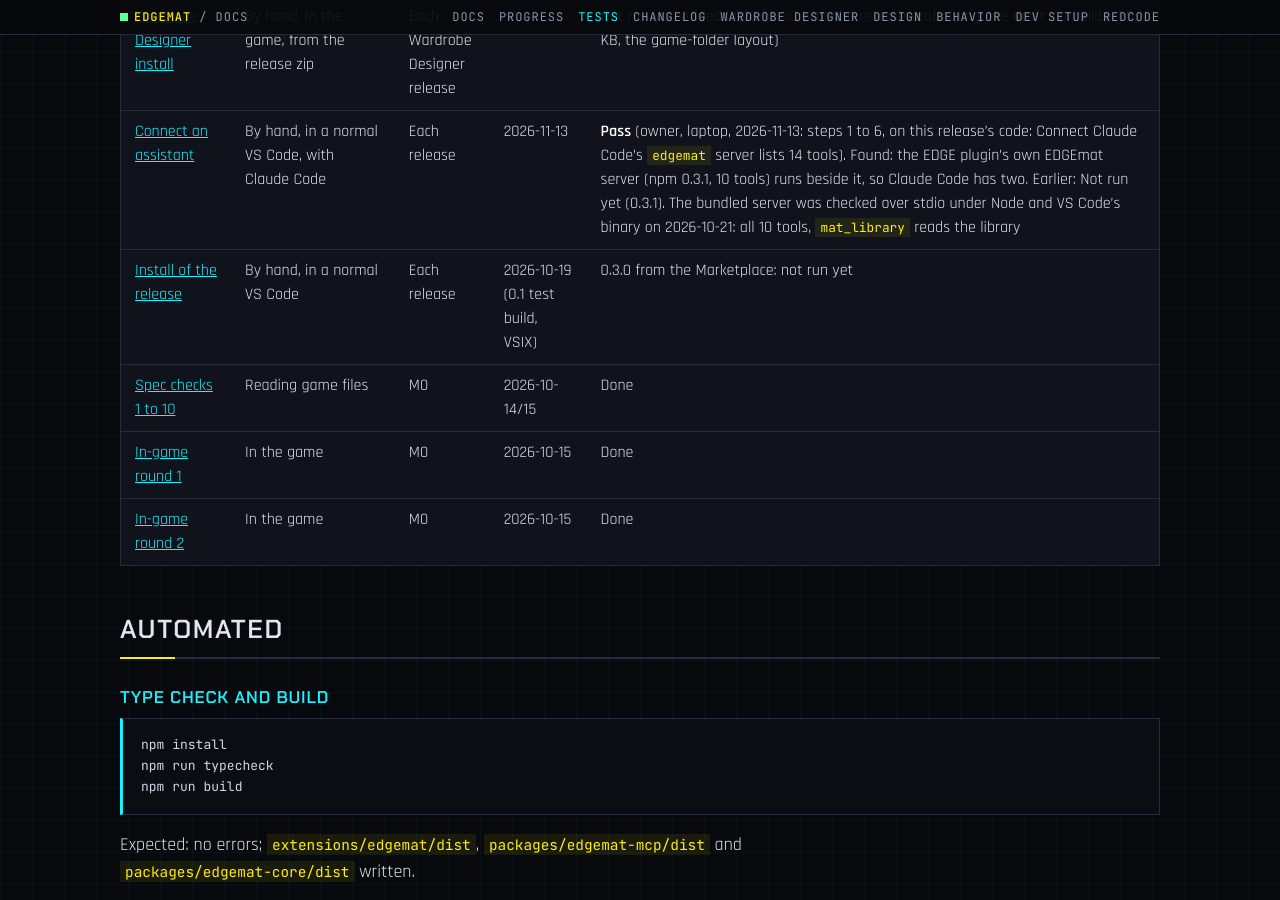
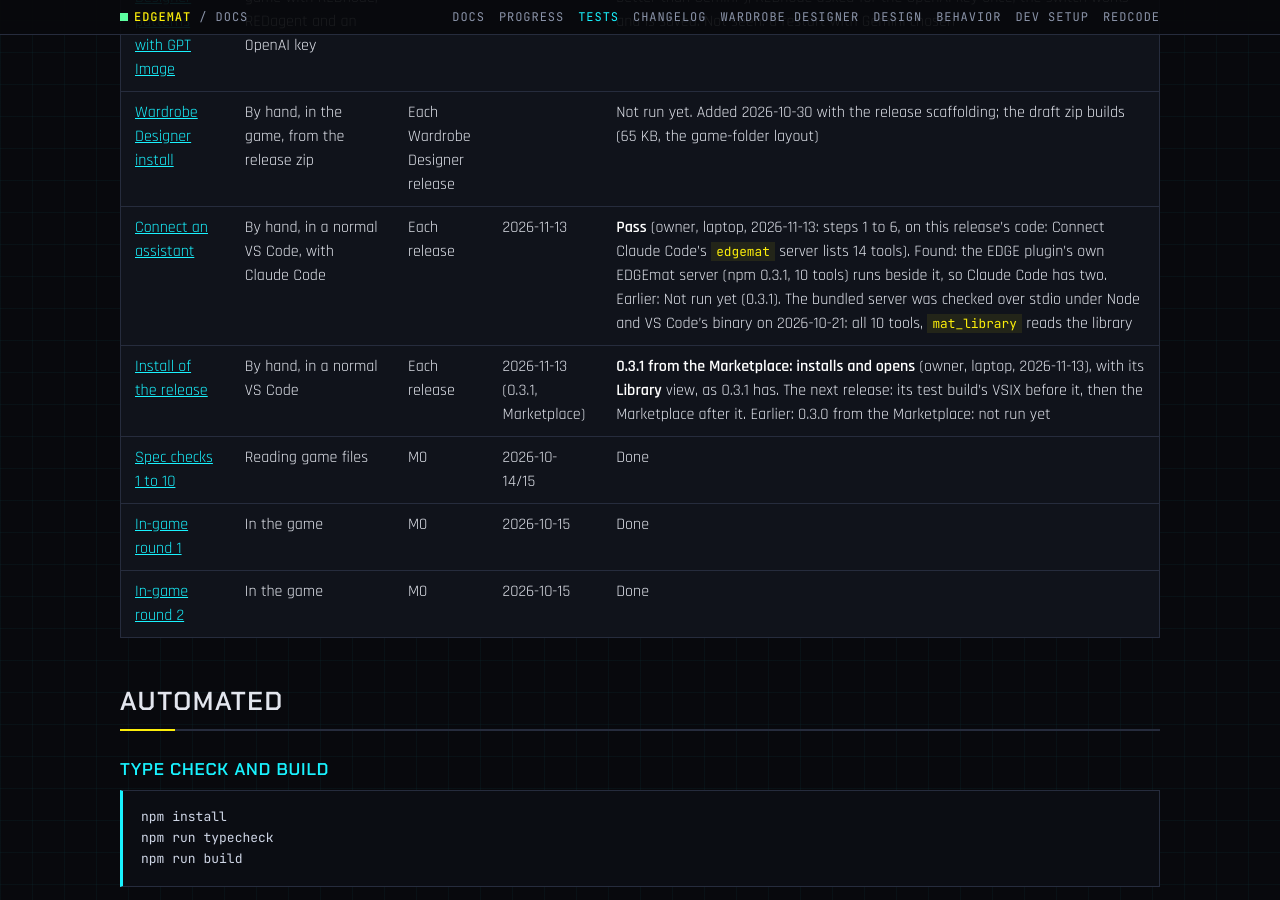
Before and after one commit to Edgemodders/EDGEmat, a Jekyll site: the page built from docs/testing.md, in a window 1280 px wide and 900 px high, scrolled down 4908 px. Built offline with Jekyll 4.4.1, drawn with Linux system fonts in a browser that asks for light colours; our own code applies the rules of GitHub Pages for plain Markdown files.

Commit message:
Tests: 0.3.1 from the Marketplace installs and opens (owner, laptop)
Co-Authored-By: Claude Opus 5.5 <noreply@anthropic.com>

```diff
--- a/docs/testing.md
+++ b/docs/testing.md
@@ -42,7 +42,7 @@ Last updated 2026-10-26.
 | [Wardrobe Designer patterns with GPT Image](#wardrobe-designer-patterns-with-gpt-image) | By hand, in the game with REDnode, REDagent and an OpenAI key | W2 | 2026-11-02 | **Passed** (owner, in the game): sharp, even dots front and back, none faded ("much better than Gemini"); REDnode asked for the OpenAI key once; the switch works and is saved. Not seen: a restart with Gemini chosen |
 | [Wardrobe Designer install](#wardrobe-designer-install) | By hand, in the game, from the release zip | Each Wardrobe Designer release | | Not run yet. Added 2026-10-30 with the release scaffolding; the draft zip builds (65 KB, the game-folder layout) |
 | [Connect an assistant](#connect-an-assistant) | By hand, in a normal VS Code, with Claude Code | Each release | 2026-11-13 | **Pass** (owner, laptop, 2026-11-13: steps 1 to 6, on this release's code: Connect Claude Code's `edgemat` server lists 14 tools). Found: the EDGE plugin's own EDGEmat server (npm 0.3.1, 10 tools) runs beside it, so Claude Code has two. Earlier: Not run yet (0.3.1). The bundled server was checked over stdio under Node and VS Code's binary on 2026-10-21: all 10 tools, `mat_library` reads the library |
-| [Install of the release](#install-of-the-release) | By hand, in a normal VS Code | Each release | 2026-10-19 (0.1 test build, VSIX) | 0.3.0 from the Marketplace: not run yet |
+| [Install of the release](#install-of-the-release) | By hand, in a normal VS Code | Each release | 2026-11-13 (0.3.1, Marketplace) | **0.3.1 from the Marketplace: installs and opens** (owner, laptop, 2026-11-13), with its **Library** view, as 0.3.1 has. The next release: its test build's VSIX before it, then the Marketplace after it. Earlier: 0.3.0 from the Marketplace: not run yet |
 | [Spec checks 1 to 10](#spec-checks-against-the-game) | Reading game files | M0 | 2026-10-14/15 | Done |
 | [In-game round 1](#in-game-round-1-colors-masks-overrides) | In the game | M0 | 2026-10-15 | Done |
 | [In-game round 2](#in-game-round-2-ratio) | In the game | M0 | 2026-10-15 | Done |
```
Also changed, not shown: docs/progress.md (+1 -1 lines).
